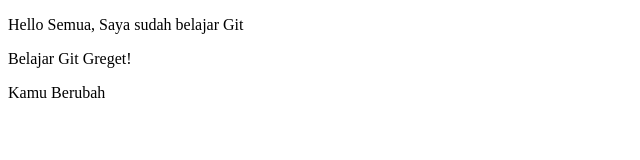
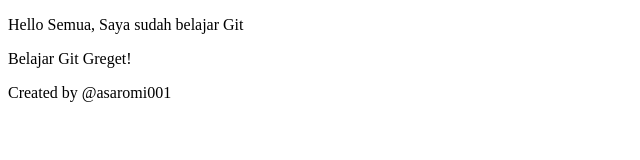
Before and after one commit to asaromi/praktikum-rpl-4, a plain HTML site: page index.html in a window 1280 px wide. Shown: the whole page, without its empty margins (0-640 px from the left). Drawn offline with Linux system fonts and the light colour scheme.

Commit message:
merevisi file index.html

```diff
--- a/index.html
+++ b/index.html
@@ -7,6 +7,6 @@
 	<body>
 		<p>Hello Semua, Saya sudah belajar Git</p>
 		<p>Belajar Git Greget!</p>
-    <p>Kamu Berubah</p>
+		<p>Created by @asaromi001</p>
 	</body>
 </html>
```
Lines whose indentation alone changed are shown as unchanged.
